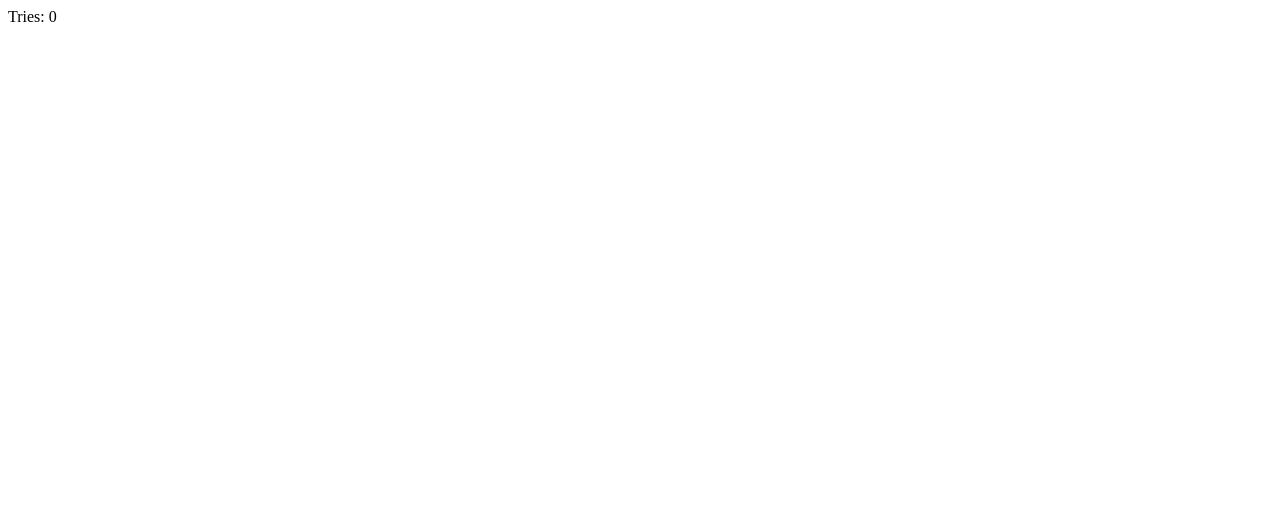
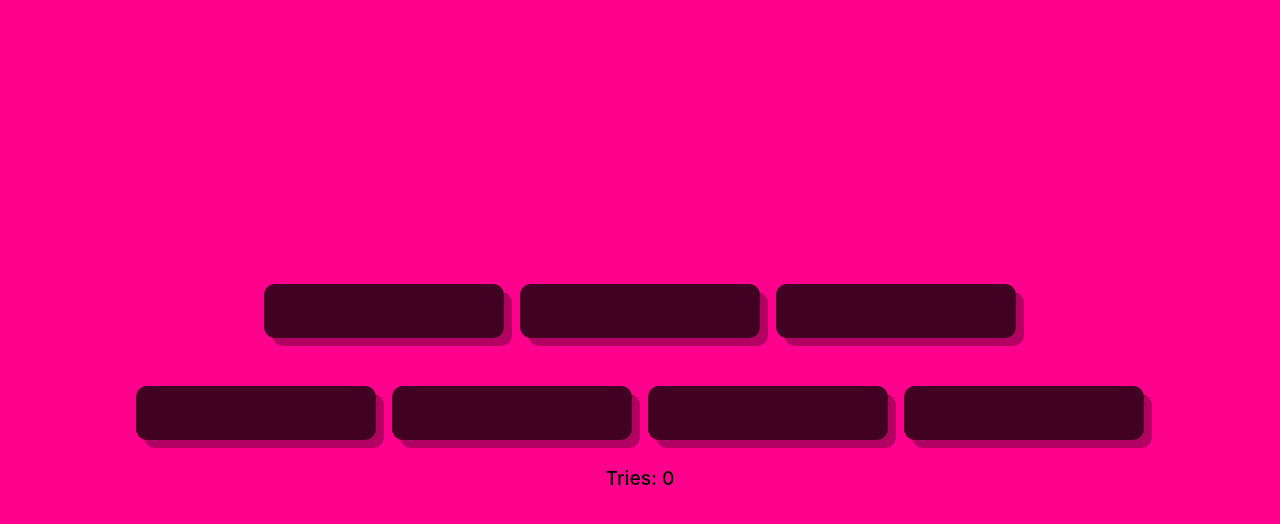
Before and after one commit to meands/xkcd_colour_game, a plain HTML site: page index.html in a window 1280 px wide. Drawn offline with Linux system fonts and the light colour scheme; the site is published under a folder, as on GitHub Pages, so addresses that start at the root find nothing.

Commit message:
relative path

```diff
--- a/index.html
+++ b/index.html
@@ -5,8 +5,8 @@
     <link rel="icon" type="image/svg+xml" href="/vite.svg" />
     <meta name="viewport" content="width=device-width, initial-scale=1.0" />
     <title>c o l o u r s</title>
-    <script type="module" crossorigin src="/assets/index-DMH3oMla.js"></script>
-    <link rel="stylesheet" crossorigin href="/assets/index-C0lQGWQJ.css" />
+    <script type="module" src="./assets/index-DMH3oMla.js"></script>
+    <link rel="stylesheet" href="./assets/index-C0lQGWQJ.css" />
   </head>
   <body>
     <div id="app">
```
